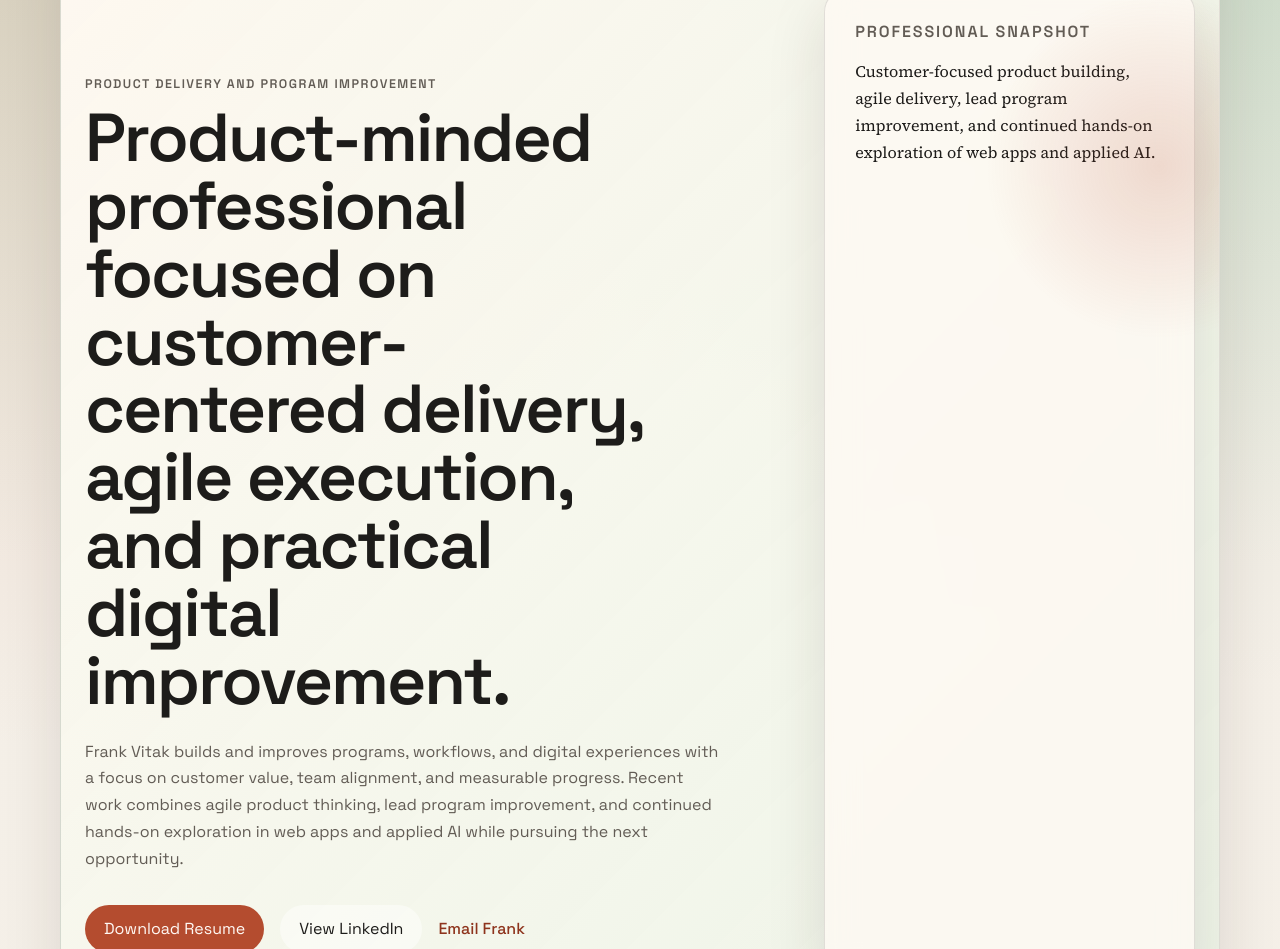
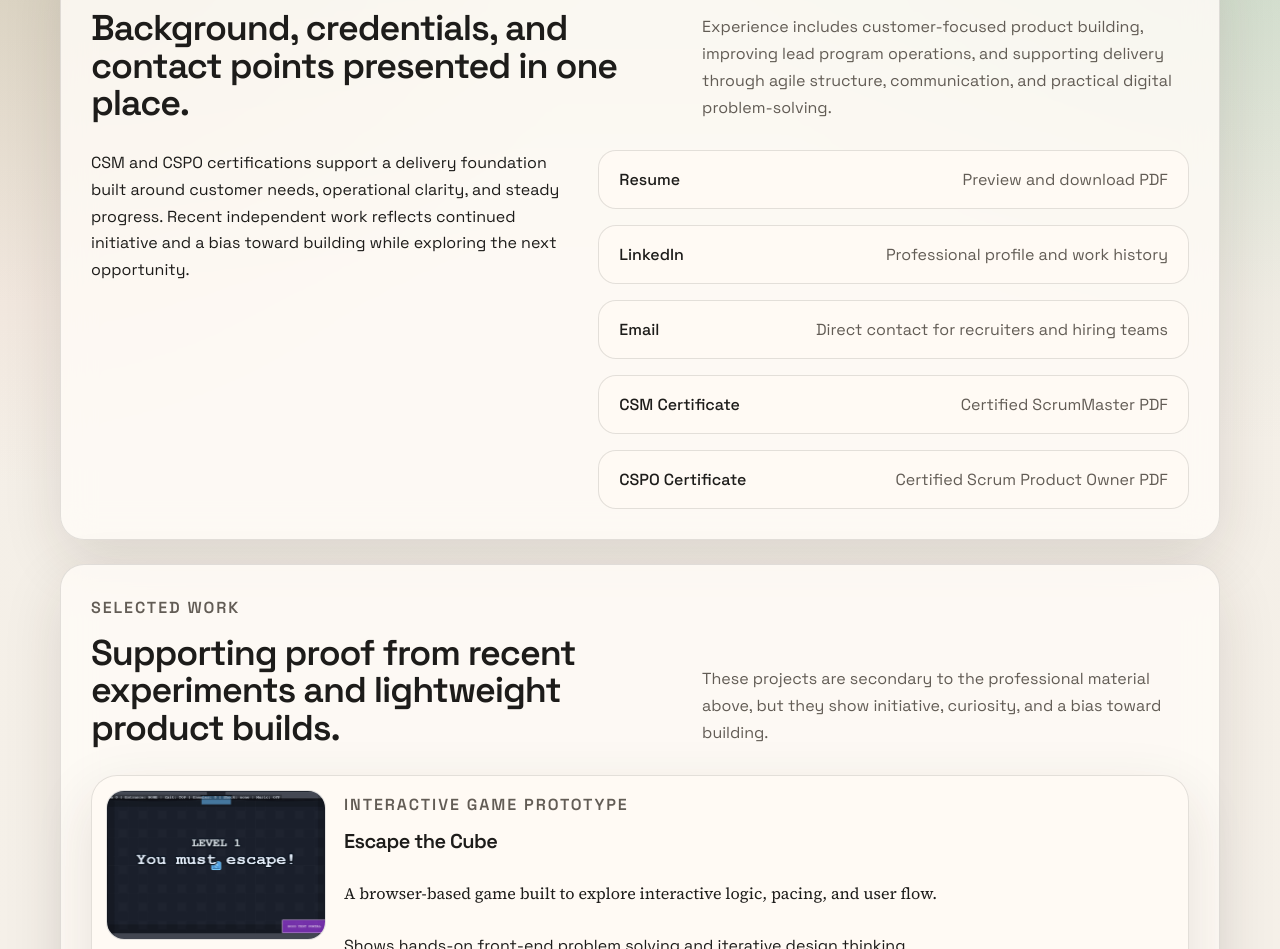
Before and after one commit to fvitak/Frank_Vitak_Experiments, a plain HTML site: page index.html in a window 1280 px wide. Shown: the part 109-1058 px from the top of the page. Drawn offline with Linux system fonts and the light colour scheme.

Commit message:
Promote overview section to page top

```diff
--- a/index.html
+++ b/index.html
@@ -15,64 +15,11 @@
 </head>
 <body>
   <div class="page-shell">
-    <header class="hero">
-      <nav class="topbar" aria-label="Primary">
-        <span class="brand">Frank Vitak</span>
-        <div class="topbar-links">
-          <a class="ghost-link tracked-link" href="./resume.html" data-analytics-label="nav_resume">Resume</a>
-          <a
-            class="ghost-link tracked-link"
-            href="https://www.linkedin.com/in/frankvitak"
-            target="_blank"
-            rel="noreferrer"
-            data-analytics-label="nav_linkedin"
-          >
-            LinkedIn
-          </a>
-          <a class="ghost-link tracked-link" href="mailto:fvitak@gmail.com" data-analytics-label="nav_email">Email</a>
-        </div>
-      </nav>
-
-      <div class="hero-grid">
-        <div class="hero-copy">
-          <p class="eyebrow">Product Delivery And Program Improvement</p>
-          <h1>Product-minded professional focused on customer-centered delivery, agile execution, and practical digital improvement.</h1>
-          <p class="lead">
-            Frank Vitak builds and improves programs, workflows, and digital experiences with a focus on customer value,
-            team alignment, and measurable progress. Recent work combines agile product thinking, lead program improvement,
-            and continued hands-on exploration in web apps and applied AI while pursuing the next opportunity.
-          </p>
-
-          <div class="hero-actions">
-            <a class="button tracked-link" href="./resume.html" data-analytics-label="hero_view_resume">Download Resume</a>
-            <a
-              class="button button-secondary tracked-link"
-              href="https://www.linkedin.com/in/frankvitak"
-              target="_blank"
-              rel="noreferrer"
-              data-analytics-label="hero_view_linkedin"
-            >
-              View LinkedIn
-            </a>
-            <a class="text-link tracked-link" href="mailto:fvitak@gmail.com" data-analytics-label="hero_contact_email">Email Frank</a>
-          </div>
-        </div>
-
-        <aside class="hero-proof panel proof-panel">
-          <p class="section-label">Professional Snapshot</p>
-          <p class="proof-text">
-            Customer-focused product building, agile delivery, lead program improvement, and continued hands-on exploration
-            of web apps and applied AI.
-          </p>
-        </aside>
-      </div>
-    </header>
-
     <main>
       <section class="panel overview-panel">
         <div class="section-header overview-header">
           <div>
-            <p class="section-label">Professional Overview</p>
+            <p class="section-label">Frank Vitak</p>
             <h2>Background, credentials, and contact points presented in one place.</h2>
           </div>
           <p class="section-intro">
--- a/styles.css
+++ b/styles.css
@@ -42,24 +42,11 @@ a {
   padding: 24px 0 48px;
 }
 
-.topbar,
-.topbar-links,
-.hero-grid,
-.hero-actions,
 .section-header,
 .project-list,
 .resource-list {
   display: grid;
   gap: 16px;
-}
-
-.topbar {
-  grid-template-columns: 1fr auto;
-  align-items: center;
-}
-
-.topbar-links {
-  grid-template-columns: repeat(3, max-content);
 }
 
 .brand,
@@ -68,44 +55,6 @@ h2,
 h3 {
   letter-spacing: -0.03em;
   font-weight: 600;
-}
-
-.brand {
-  font-size: 1rem;
-  text-transform: uppercase;
-}
-
-.hero {
-  position: relative;
-  overflow: hidden;
-  padding: 24px;
-  border: 1px solid var(--line);
-  border-radius: calc(var(--radius) + 8px);
-  background: linear-gradient(135deg, rgba(255, 250, 242, 0.96), rgba(236, 244, 231, 0.86));
-  box-shadow: var(--shadow);
-}
-
-.hero::after {
-  content: "";
-  position: absolute;
-  right: -120px;
-  top: 70px;
-  width: 360px;
-  height: 360px;
-  border-radius: 999px;
-  background: radial-gradient(circle, rgba(180, 76, 47, 0.18), transparent 68%);
-  pointer-events: none;
-}
-
-.hero-grid {
-  grid-template-columns: minmax(0, 1.35fr) minmax(260px, 0.7fr);
-  align-items: end;
-  gap: 24px;
-}
-
-.hero-copy {
-  max-width: 780px;
-  padding: 88px 0 28px;
 }
 
 .compact-copy {
@@ -133,13 +82,6 @@ h3 {
   letter-spacing: 0.12em;
 }
 
-h1 {
-  max-width: 13ch;
-  margin: 0;
-  font-size: clamp(2.5rem, 5.3vw, 4.4rem);
-  line-height: 1;
-}
-
 h2 {
   margin: 0;
   font-size: clamp(1.8rem, 2.8vw, 2.7rem);
@@ -160,17 +102,6 @@ h3 {
 .panel p {
   font-size: 1rem;
   line-height: 1.68;
-}
-
-.lead {
-  max-width: 62ch;
-  margin: 24px 0 0;
-}
-
-.hero-actions {
-  grid-template-columns: repeat(3, max-content);
-  align-items: center;
-  margin-top: 32px;
 }
 
 .button,
@@ -221,18 +152,6 @@ h3 {
   background: var(--panel);
   box-shadow: var(--shadow);
   backdrop-filter: blur(16px);
-}
-
-.proof-panel {
-  align-self: stretch;
-  background: rgba(255, 250, 244, 0.72);
-}
-
-.proof-text {
-  margin: 0;
-  font-family: "Source Serif 4", serif;
-  font-size: 1.12rem;
-  line-height: 1.6;
 }
 
 .overview-panel,
@@ -368,29 +287,12 @@ h3 {
 }
 
 @media (max-width: 920px) {
-  .topbar,
-  .hero-grid,
   .section-header,
   .overview-grid,
   .project-card {
     grid-template-columns: 1fr;
   }
 
-  .topbar-links,
-  .hero-actions {
-    grid-template-columns: 1fr;
-  }
-
-  .hero-copy,
-  .compact-copy {
-    padding-top: 72px;
-  }
-
-  .hero-actions {
-    justify-items: start;
-  }
-
-  h1,
   .subpage-title {
     max-width: none;
   }
```
